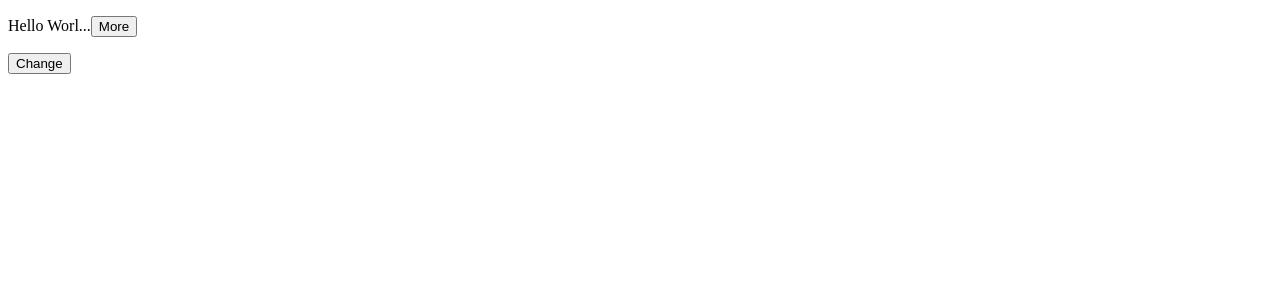
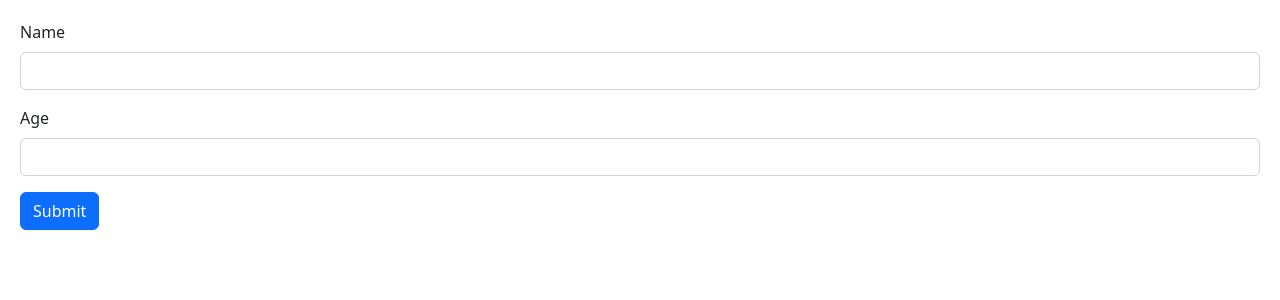
Before and after one commit to Kapza94/Practice, a React (Vite) app: page / in a window 1280 px wide. Shown: the top 300 px of the page. Built offline with nearby package versions, Linux system fonts and the light colour scheme.

Commit message:
React form creation

```diff
--- a/src/App.tsx
+++ b/src/App.tsx
@@ -22,15 +22,14 @@
 // export default App;
 
 import React, { useState } from "react";
-import ExpandableText from "./Components/ExpandableText";
+import Form from "./Components/Form.tsx/Form";
 
 const App = () => {
   const handleClick = () => {};
 
   return (
     <div>
-      <ExpandableText maxChars={10}>Hello World</ExpandableText>
-      <button onClick={handleClick}>Change</button>
+      <Form></Form>
     </div>
   );
 };
--- /dev/null
+++ b/src/Components/Form.tsx/Form.tsx
@@ -0,0 +1,36 @@
+import React, { FormEvent, useRef } from "react";
+
+const Form = () => {
+  const nameRef = useRef<HTMLInputElement>(null);
+  const ageRef = useRef<HTMLInputElement>(null);
+  const person = { name: "", age: 0 };
+
+  const handlesubmit = (event: FormEvent) => {
+    event.preventDefault();
+    if (nameRef.current !== null) person.name = nameRef.current.value;
+    if (ageRef.current !== null) person.age = parseInt(ageRef.current.value);
+    console.log(person);
+  };
+  return (
+    <form onSubmit={handlesubmit}>
+      <div className="mb-3">
+        <label htmlFor="name" className="form-label">
+          Name
+        </label>
+        <input ref={nameRef} id="name" type="text" className="form-control" />
+      </div>
+
+      <div className="mb-3">
+        <label htmlFor="age" className="form-label">
+          Age
+        </label>
+        <input ref={ageRef} id="age" type="number" className="form-control" />
+      </div>
+      <button className="btn btn-primary" type="submit">
+        Submit
+      </button>
+    </form>
+  );
+};
+
+export default Form;
--- /dev/null
+++ b/src/Components/Form.tsx/index.css
@@ -0,0 +1,3 @@
+body{
+    padding: 20px;
+}
--- a/src/main.tsx
+++ b/src/main.tsx
@@ -1,7 +1,8 @@
 import React from "react";
 import ReactDOM from "react-dom/client";
 import App from "./App";
-// import "bootstrap/dist/css/bootstrap.css";
+import "bootstrap/dist/css/bootstrap.css";
+import "./Components/Form.tsx/index.css";
 
 ReactDOM.createRoot(document.getElementById("root") as HTMLElement).render(
   <React.StrictMode>
```
